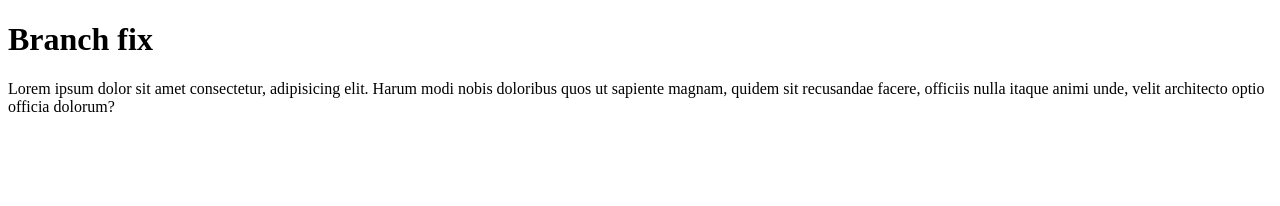
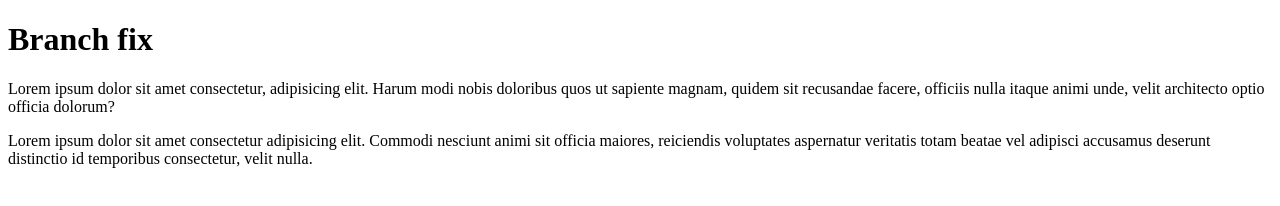
Before and after one commit to danislav-klin/git-course, a plain HTML site: page index.html in a window 1280 px wide. Drawn offline with Linux system fonts and the light colour scheme.

Commit message:
add section

```diff
--- a/index.html
+++ b/index.html
@@ -8,5 +8,8 @@
 <body>
     <h1>Branch fix</h1>
     <p>Lorem ipsum dolor sit amet consectetur, adipisicing elit. Harum modi nobis doloribus quos ut sapiente magnam, quidem sit recusandae facere, officiis nulla itaque animi unde, velit architecto optio officia dolorum?</p>
+    <section>
+        <p>Lorem ipsum dolor sit amet consectetur adipisicing elit. Commodi nesciunt animi sit officia maiores, reiciendis voluptates aspernatur veritatis totam beatae vel adipisci accusamus deserunt distinctio id temporibus consectetur, velit nulla.</p>
+    </section>
 </body>
 </html>
```
